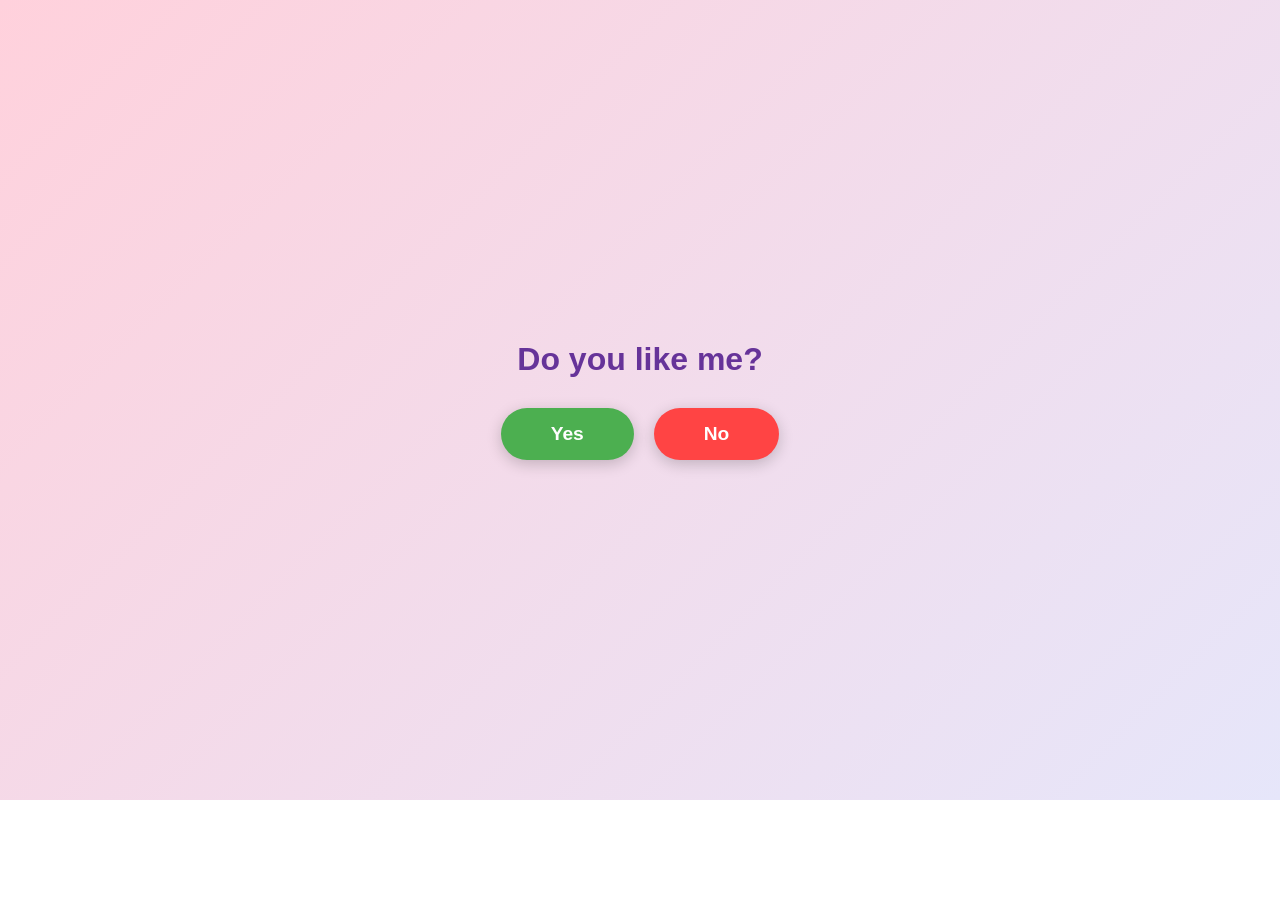
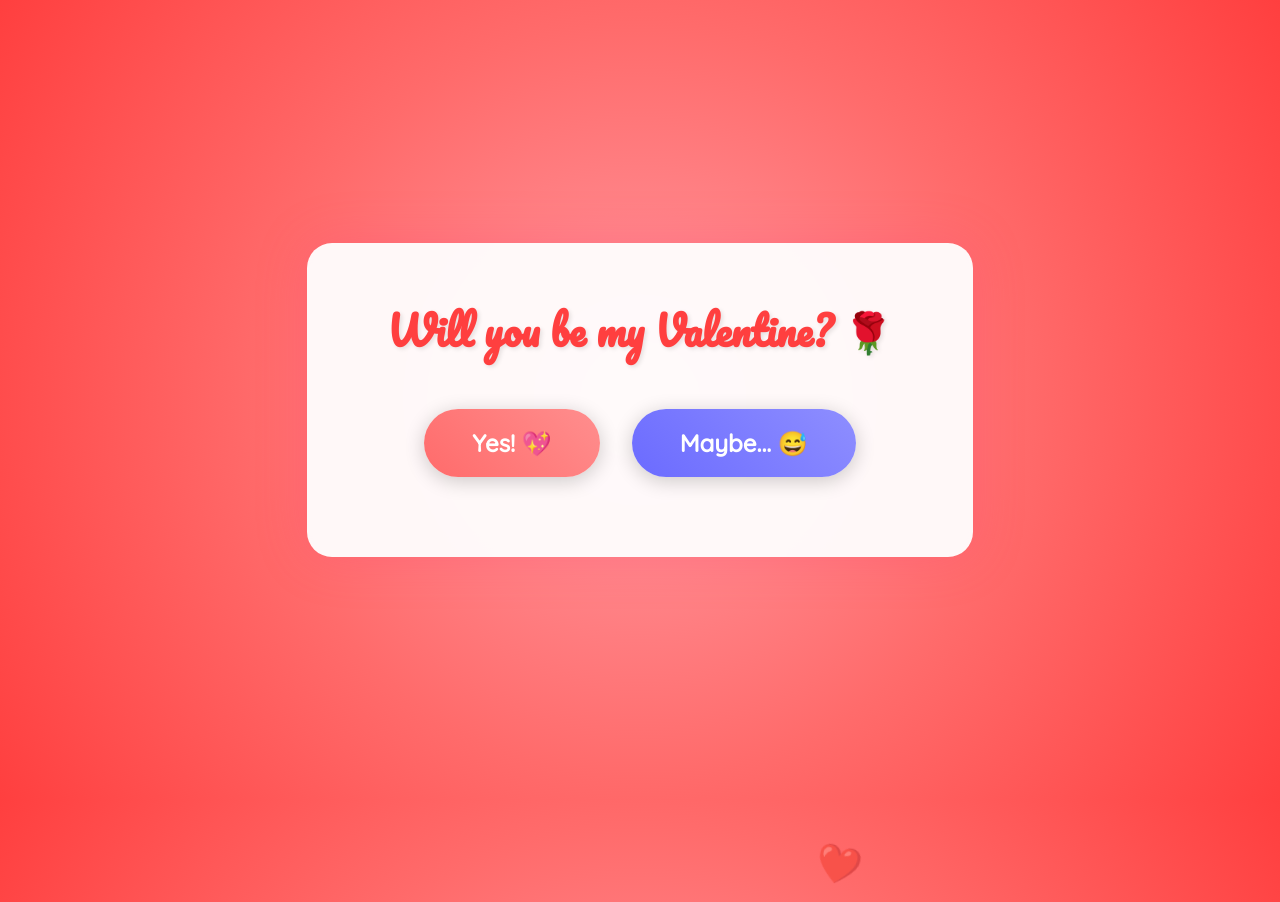
Before and after one commit to Ghanirizqi/Paths, a plain HTML site: page index.html in a window 1280 px wide. Shown: the top 902 px of the page. Before the commit the page ends 800 px from the top, so only its background shows below. Drawn offline with nearby package versions, Linux system fonts and the light colour scheme.

Commit message:
Update proyek

```diff
--- a/index.html
+++ b/index.html
@@ -3,20 +3,26 @@
 <head>
     <meta charset="UTF-8">
     <meta name="viewport" content="width=device-width, initial-scale=1.0">
+    <title>Valentine's Special</title>
     <link rel="stylesheet" href="style.css">
-    <script src="script.js" defer></script>
-
-    <title>Interactive Yes/No Buttons</title>
+    <link href="https://fonts.googleapis.com/css2?family=Pacifico&family=Quicksand:wght@500&display=swap" rel="stylesheet">
+    <script src="https://cdn.jsdelivr.net/npm/canvas-confetti@1.5.1/dist/confetti.browser.min.js"></script>
 </head>
 <body>
     <div class="container">
-        <div class="question">Do you like me?</div>
-        <div class="buttons">
-            <button class="btn" id="yesBtn">Yes</button>
-            <button class="btn size-1" id="noBtn">No</button>
+        <div class="hearts"></div>
+        <div class="valentine-card">
+            <h1 class="question">Will you be my Valentine? 🌹</h1>
+            <div class="buttons">
+                <button class="btn yes-btn" id="yesBtn">Yes! 💖</button>
+                <button class="btn no-btn" id="noBtn">Maybe... 😅</button>
+            </div>
+            <div class="success-message">
+                <h2 class="animated-text">You just made my day! 🥰</h2>
+                <div class="heart-pulse">💗</div>
+            </div>
         </div>
-        <div class="success-message">I knew it! 😊</div>
     </div>
-
+    <script src="script.js"></script>
 </body>
 </html>
--- a/script.js
+++ b/script.js
@@ -1,50 +1,76 @@
+document.addEventListener('DOMContentLoaded', () => {
     const noBtn = document.getElementById('noBtn');
     const yesBtn = document.getElementById('yesBtn');
-const container = document.querySelector('.container');
+    const card = document.querySelector('.valentine-card');
     const successMessage = document.querySelector('.success-message');
     const buttons = document.querySelector('.buttons');
     const question = document.querySelector('.question');
 
-let noCount = 1;
+    let clickCount = 0;
+    const messages = [
+        "Are you sure? 🥺",
+        "Really sure? 😢",
+        "Think again! 💭",
+        "Last chance! 😅",
+        "Don't do this! 😭",
+        "My heart is breaking... 💔",
+        "Okay fine, I'll stop! 😂"
+    ];
+
+    // Create floating hearts
+    function createHearts(count = 15) {
+        for (let i = 0; i < count; i++) {
+            const heart = document.createElement('div');
+            heart.className = 'heart';
+            heart.innerHTML = '❤️';
+            heart.style.left = Math.random() * 100 + '%';
+            heart.style.animationDuration = Math.random() * 3 + 2 + 's';
+            heart.style.fontSize = Math.random() * 30 + 20 + 'px';
+            heart.style.opacity = Math.random() * 0.5 + 0.5;
+            document.body.appendChild(heart);
+
+            setTimeout(() => heart.remove(), 5000);
+        }
+    }
 
     noBtn.addEventListener('mouseenter', () => {
-    noBtn.style.transform = 'scale(1.1)';
-});
+        createHearts(5);
+        noBtn.style.transform = `translate(
+            ${Math.random() * 100 - 50}px,
+            ${Math.random() * 100 - 50}px
+        ) rotate(${Math.random() * 20 - 10}deg)`;
 
-noBtn.addEventListener('mouseleave', () => {
-    noBtn.style.transform = 'scale(1)';
-});
-
-noBtn.addEventListener('click', () => {
-    noCount++;
-    if (noCount <= 10) {
-        // Remove previous size class
-        for (let i = 1; i <= 10; i++) {
-            noBtn.classList.remove(`size-${i}`);
+        if(clickCount < messages.length) {
+            noBtn.textContent = messages[clickCount];
+            clickCount++;
         }
-        // Add new size class
-        noBtn.classList.add(`size-${noCount}`);
-    }
-
-    // Random position when clicking No
-    const maxX = window.innerWidth - noBtn.offsetWidth;
-    const maxY = window.innerHeight - noBtn.offsetHeight;
-    const randomX = Math.random() * maxX;
-    const randomY = Math.random() * maxY;
-
-    noBtn.style.position = 'fixed';
-    noBtn.style.left = randomX + 'px';
-    noBtn.style.top = randomY + 'px';
     });
 
     yesBtn.addEventListener('click', () => {
-    // Hide question and buttons
         buttons.style.display = 'none';
         question.style.display = 'none';
-
-    // Show success message
         successMessage.style.display = 'block';
 
-    // Optional: Add confetti or other celebration effects here
-    // You could add a confetti library for extra effects
+        // Confetti effect
+        confetti({
+            particleCount: 150,
+            spread: 100,
+            origin: { y: 0.6 },
+            colors: ['#ff3f3f', '#ff6b6b', '#ff9aa2']
         });
+
+        // Create heart rain
+        const heartContainer = document.createElement('div');
+        document.body.appendChild(heartContainer);
+        for(let i = 0; i < 50; i++) {
+            setTimeout(() => createHearts(3), i * 100);
+        }
+
+        // Card celebration animation
+        card.style.animation = 'celebrate 1s ease';
+        setTimeout(() => card.style.animation = '', 1000);
+    });
+
+    // Background hearts
+    setInterval(() => createHearts(1), 1000);
+});
--- a/style.css
+++ b/style.css
@@ -1,89 +1,136 @@
+/* Base Styles */
 body {
     margin: 0;
-    height: 100vh;
-    display: flex;
-    flex-direction: column;
-    justify-content: center;
-    align-items: center;
-    background: linear-gradient(135deg, #ffd1dc, #e6e6fa);
-    font-family: Arial, sans-serif;
+    min-height: 100vh;
+    background: radial-gradient(circle at center, #ff9aa2, #ff6b6b, #ff3f3f);
+    font-family: 'Pacifico', cursive;
+    overflow: hidden;
 }
 
 .container {
+    position: relative;
+    display: flex;
+    justify-content: center;
+    align-items: center;
+    min-height: 100vh;
+}
+
+/* Valentine Card */
+.valentine-card {
+    background: rgba(255, 255, 255, 0.95);
+    padding: 3rem 5rem;
+    border-radius: 25px;
+    box-shadow: 0 0 50px rgba(255, 65, 108, 0.3);
     text-align: center;
+    transform-style: preserve-3d;
+    transition: transform 0.5s;
+    position: relative;
+    z-index: 2;
+    backdrop-filter: blur(10px);
 }
 
 .question {
-    font-size: 2em;
-    color: #663399;
-    margin-bottom: 30px;
-    font-weight: bold;
+    color: #ff3f3f;
+    font-size: 2.5rem;
+    margin: 1rem 0;
+    text-shadow: 2px 2px 4px rgba(0, 0, 0, 0.1);
+    animation: float 3s ease-in-out infinite;
 }
 
+/* Buttons */
 .buttons {
     display: flex;
-    gap: 20px;
+    gap: 2rem;
     justify-content: center;
+    margin: 2rem 0;
     flex-wrap: wrap;
 }
 
 .btn {
-    padding: 15px 50px;
-    font-size: 1.2em;
+    padding: 1.2rem 3rem;
+    font-size: 1.5rem;
     border: none;
     border-radius: 50px;
     cursor: pointer;
     transition: all 0.3s ease;
-    color: white;
+    font-family: 'Quicksand', sans-serif;
     font-weight: bold;
-    box-shadow: 0 4px 15px rgba(0, 0, 0, 0.2);
+    box-shadow: 0 4px 20px rgba(0, 0, 0, 0.2);
+    transform: scale(1);
+    position: relative;
+    overflow: hidden;
 }
 
-.btn:hover {
-    transform: scale(1.1);
+.btn::before {
+    content: '';
+    position: absolute;
+    top: 0;
+    left: 0;
+    width: 100%;
+    height: 100%;
+    background: rgba(255, 255, 255, 0.1);
+    opacity: 0;
+    transition: opacity 0.3s ease;
 }
 
-#yesBtn {
-    background-color: #4CAF50;
+.btn:hover::before {
+    opacity: 1;
 }
 
-#yesBtn:hover {
-    background-color: #45a049;
+.yes-btn {
+    background: linear-gradient(45deg, #ff6b6b, #ff8e8e);
+    color: white;
 }
 
-#noBtn {
-    background-color: #ff4444;
+.no-btn {
+    background: linear-gradient(45deg, #6b6bff, #8e8eff);
+    color: white;
 }
 
-#noBtn:hover {
-    background-color: #cc0000;
+/* Success Message */
+.success-message {
+    display: none;
+    margin-top: 2rem;
 }
 
-.success-message {
-    display: none;
-    font-size: 3em;
-    color: #663399;
-    animation: bounce 1s infinite;
-    font-weight: bold;
+.animated-text {
+    font-size: 2.5rem;
+    color: #ff3f3f;
+    animation: textGlow 2s ease-in-out infinite;
 }
 
-@keyframes bounce {
-    0%, 100% {
-        transform: translateY(0);
-    }
-    50% {
-        transform: translateY(-20px);
+.heart-pulse {
+    font-size: 4rem;
+    margin-top: 1rem;
+    animation: pulse 1.5s infinite;
+}
+
+/* Animations */
+@keyframes float {
+    0%, 100% { transform: translateY(0); }
+    50% { transform: translateY(-15px); }
+}
+
+@keyframes pulse {
+    0% { transform: scale(1); }
+    50% { transform: scale(1.2); }
+    100% { transform: scale(1); }
+}
+
+@keyframes textGlow {
+    0%, 100% { text-shadow: 0 0 10px rgba(255, 63, 63, 0.5); }
+    50% { text-shadow: 0 0 20px rgba(255, 63, 63, 0.8); }
+}
+
+/* Heart Particles */
+.heart {
+    position: absolute;
+    opacity: 0;
+    animation: fall linear infinite;
+}
+
+@keyframes fall {
+    to {
+        transform: translateY(100vh) rotate(360deg);
     }
 }
-
-/* Initial size for No button */
-.size-1 { font-size: 1.2em; }
-.size-2 { font-size: 1.5em; }
-.size-3 { font-size: 1.8em; }
-.size-4 { font-size: 2.1em; }
-.size-5 { font-size: 2.4em; }
-.size-6 { font-size: 2.7em; }
-.size-7 { font-size: 3.0em; }
-.size-8 { font-size: 3.3em; }
-.size-9 { font-size: 3.6em; }
-.size-10 { font-size: 3.9em; }
```
Lines whose indentation alone changed are shown as unchanged.
